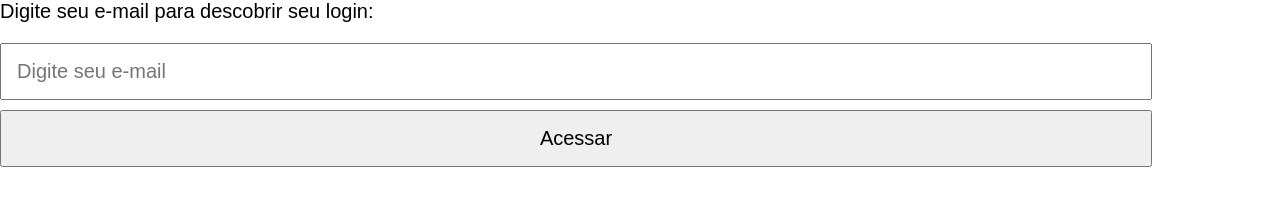
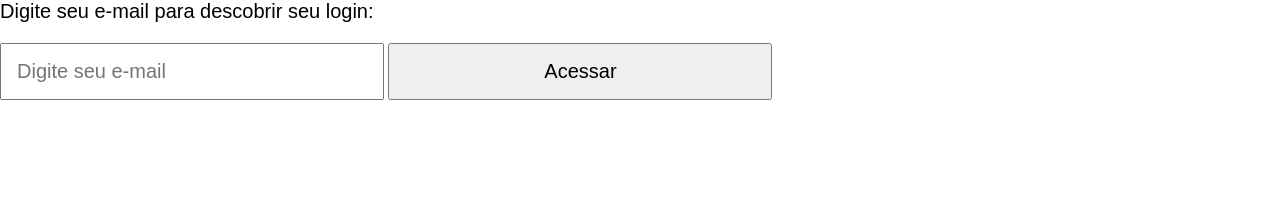
Before and after one commit to tuliofelipexk/pagina-verificadora, a plain HTML site: page index.html in a window 1280 px wide. Drawn offline with Linux system fonts and the light colour scheme.

Commit message:
Update index.html

```diff
--- a/index.html
+++ b/index.html
@@ -24,13 +24,13 @@
     #senha {
         font-size: 20px;
         padding: 15px;
-        width: 90%;
+        width: 30%;
         box-sizing: border-box;
     }
     button {
         font-size: 20px;
         padding: 15px;
-        width: 90%;
+        width: 30%;
     }
     #resultado {
         font-size: 20px;
```
